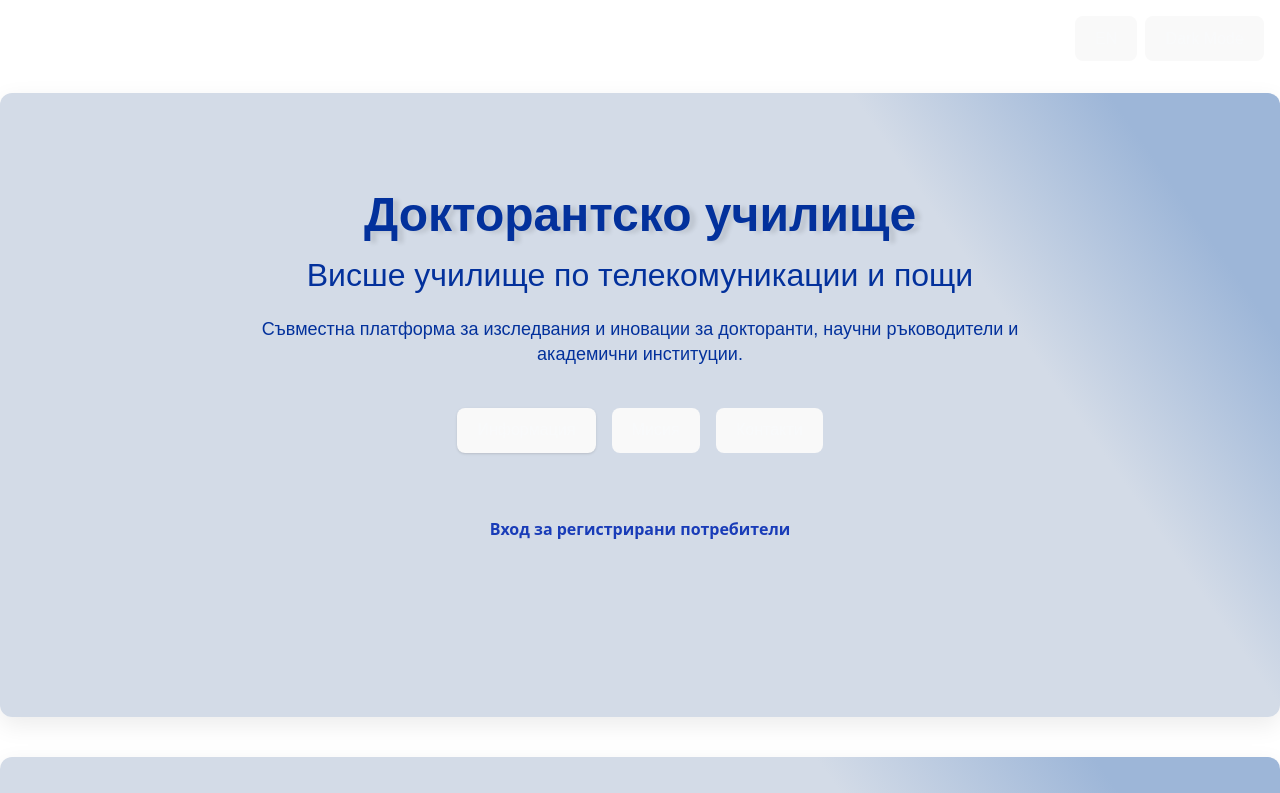
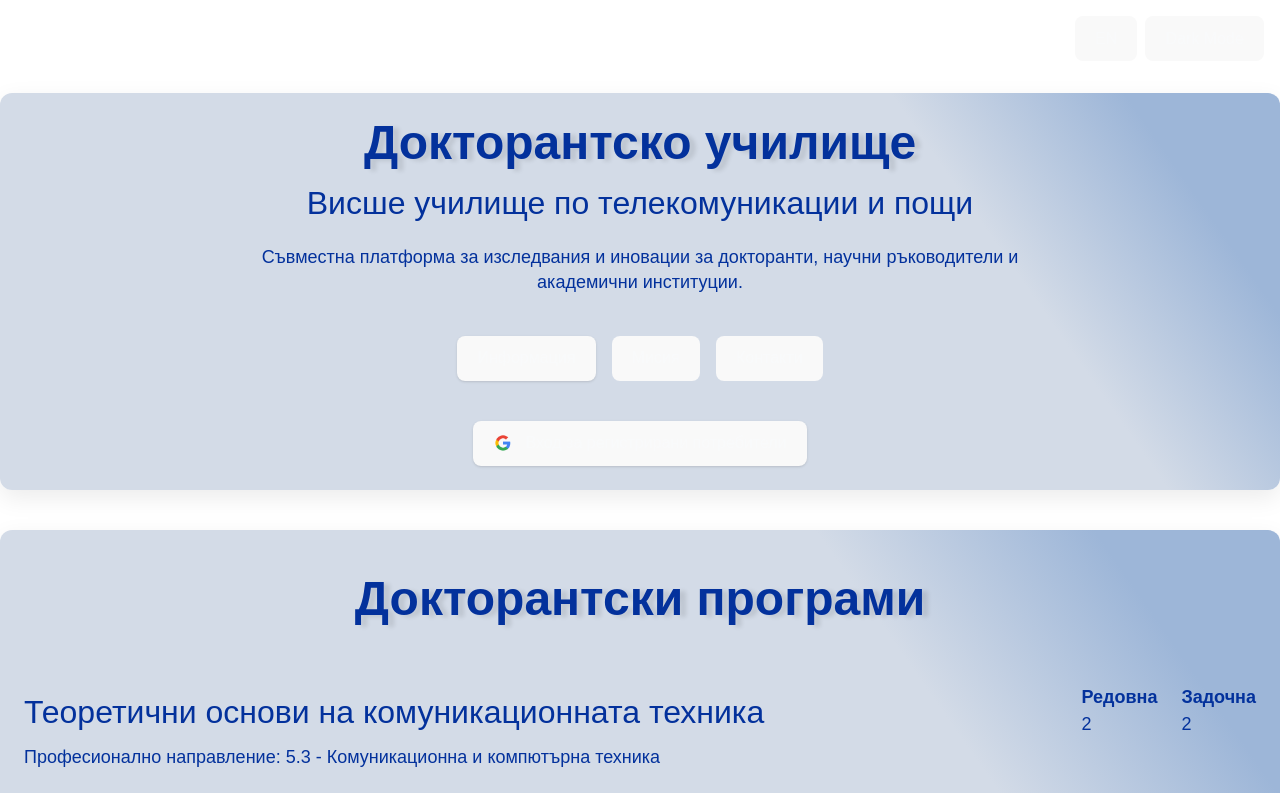
Before and after one commit to VUTP-University/phd-lab-utp, a React (Vite) app in the folder frontend/: page / in a window 1280 px wide. Shown: the top 793 px of the page. Built offline with nearby package versions, Linux system fonts and the light colour scheme; no server answers; a web font is replaced by a local one.

Commit message:
google login btn rework

```diff
--- a/frontend/src/components/Landing/Hero.jsx
+++ b/frontend/src/components/Landing/Hero.jsx
@@ -1,40 +1,44 @@
 import React from "react";
 import { useTranslation } from "react-i18next";
-import { GoogleLogin } from "@react-oauth/google";
+// import { GoogleLogin } from "@react-oauth/google";
+import { useGoogleLogin } from "@react-oauth/google";
 import axios from "axios";
 
 export default function Hero() {
   const { t } = useTranslation();
 
-  const handleGoogleSuccess = async (credentialResponse) => {
+  const googleLogin = useGoogleLogin({
+    onSuccess: async (tokenResponse) => {
       try {
         const res = await axios.post(
           `${API_URL}/auth/google/`,
           {
-          access_token: credentialResponse.credential,
+            access_token: tokenResponse.access_token,
           },
           {
             headers: { "Content-Type": "application/json" },
           }
         );
+
         const { name, email, picture, is_lab_admin } = res.data;
         localStorage.setItem(
           "user",
           JSON.stringify({ name, email, picture, is_lab_admin })
         );
+
         navigate("/dashboard");
       } catch (error) {
-      console.error("Login failed:", error.response?.data || error.message);
+        console.error("Login failed:", error);
       }
-  };
-
-  const handleGoogleError = () => {
+    },
+    onError: () => {
       console.error("Google Login Failed");
-  };
+    },
+  });
 
   return (
     <section className="primary_object">
-      <div className="max-w-7xl mx-auto px-6 py-24 text-center">
+      <div className="max-w-7xl mx-auto px-6 py-6 text-center">
         <h1 className="font-bold primary_text">{t("hero.phd_lab")}</h1>
         <h1 className="mt-4 text-2xl max-w-2xl mx-auto secondary_text">
           {t("hero.uni_name")}
@@ -56,7 +60,7 @@ export default function Hero() {
         </div>
 
         {/* Google Sign-In */}
-        <div className="mt-10 flex justify-center">
+        {/* <div className="mt-10 flex justify-center">
           <div className="rounded-2xl p-6 text-center">
             <h3 className="font-bold text-blue-800 mb-4">{t("hero.login")}</h3>
             <GoogleLogin
@@ -65,6 +69,24 @@ export default function Hero() {
               useOneTap
             />
           </div>
+        </div> */}
+        <div className="mt-10 flex justify-center">
+          <button
+            onClick={() => googleLogin()}
+            className="flex items-center justify-center gap-3
+             px-6 py-3 rounded-lg
+             bg-white border border-gray-300
+             shadow hover:shadow-md
+             hover:bg-gray-50 transition
+             font-medium text-gray-700"
+          >
+            <img
+              src="../../src/assets/google.png"
+              alt="Google"
+              className="w-5 h-5"
+            />
+            {t("hero.login")}
+          </button>
         </div>
       </div>
     </section>
```
Lines whose indentation alone changed are shown as unchanged.
